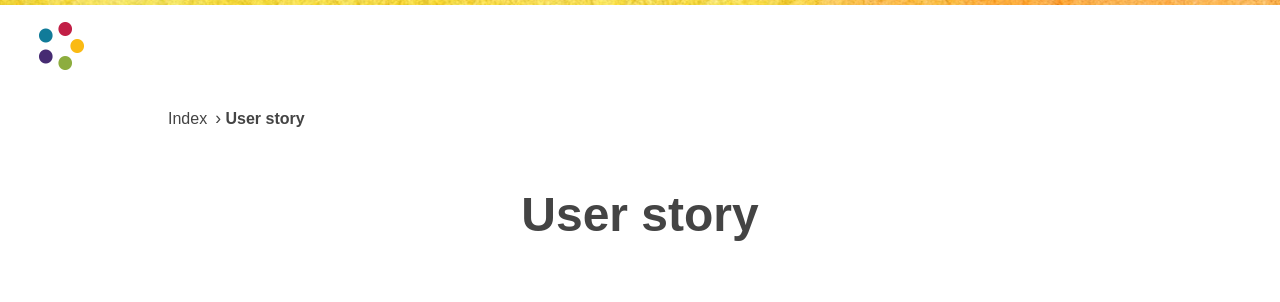
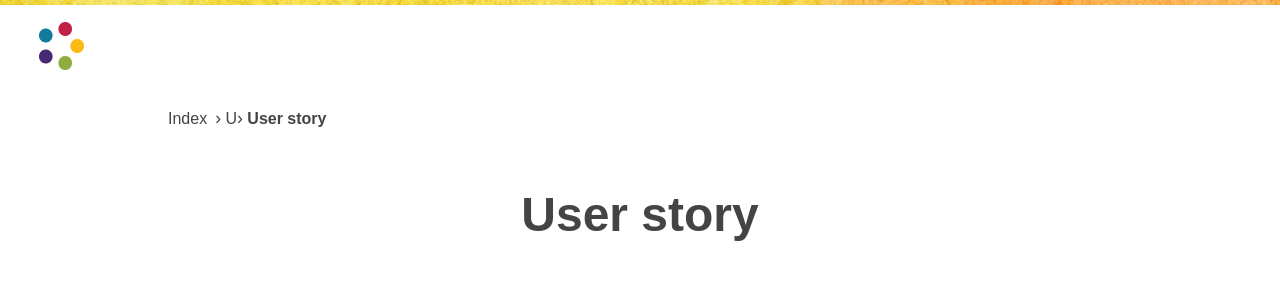
Before and after one commit to content-strategy-forum/csf-glossary, a Jekyll site: the page built from U/user-story.md, in a window 1280 px wide and 900 px high. Shown: the top 302 px of the window. Built offline with Jekyll 4.4.1, drawn with Linux system fonts in a browser that asks for light colours; some web fonts are replaced.

Commit message:
missed a file

```diff
--- a/_layouts/definition.html
+++ b/_layouts/definition.html
@@ -15,6 +15,7 @@
     			<nav class="breadcrumb">
         		<ol>
             	<li><a href="{% include domain.html %}/csf-glossary/index.html">Index</a></li>
+							<li>{{page.category}}</li>
             	<!--<li><a>{{page.categories}}</a></li> -->
             	<li class="current"><b>{{page.title}}</b></li>
         		</ol>
```
